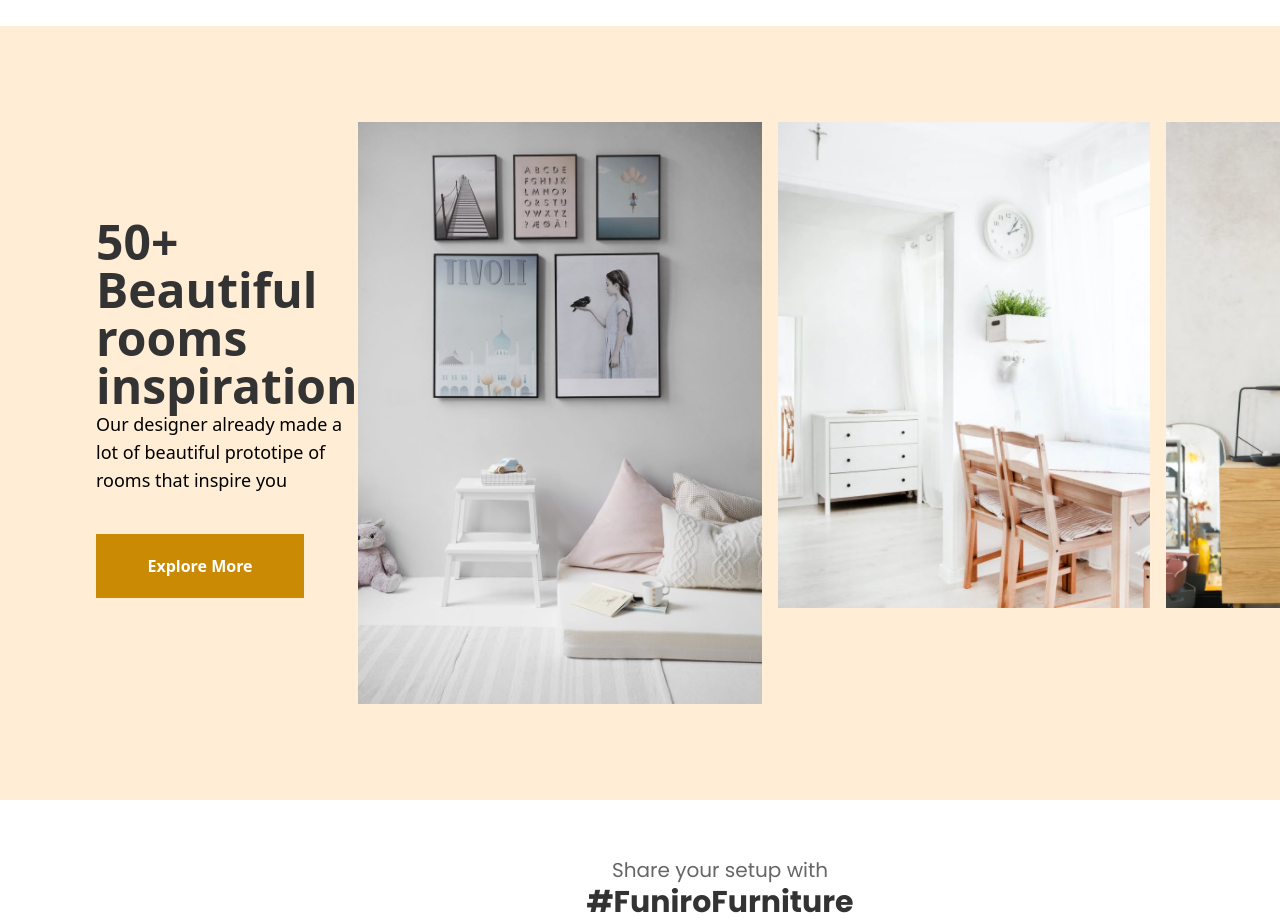
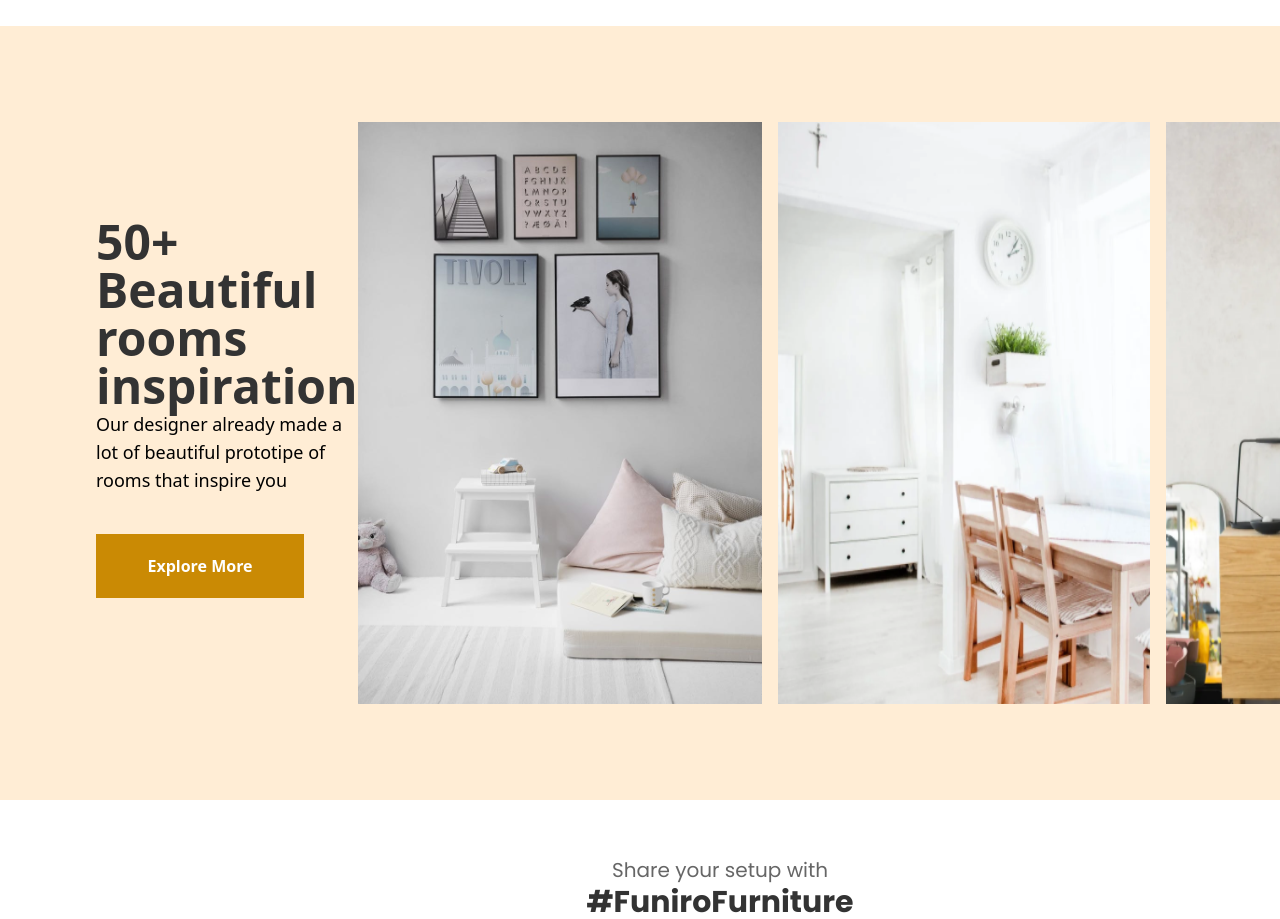
Before and after one commit to LizNgoNgoc/internetShop, a React (Create React App) app in the folder my-app/: page / in a window 1280 px wide. Shown: the part 2800-3719 px from the top of the page. Built offline with nearby package versions, Linux system fonts and the light colour scheme.

Commit message:
add styles in js files

```diff
--- a/my-app/src/Components/Header/Header.jsx
+++ b/my-app/src/Components/Header/Header.jsx
@@ -2,13 +2,8 @@ import { Link } from "react-router-dom"
 import ModalBasket from "../../Custom/ModalBasket/ModalBasket"
 import { useDispatch } from "react-redux"
 import { showModal } from "../../Redux/Slices/CustomFunctions"
+import { navs } from "./Settings"
 
-const navs = [
-    {title : 'Home', path: '/'},
-    {title : 'Shop', path: '/shop'},
-    {title : 'About', path: '/about'},
-    {title : 'Contact', path: '/contact'},
-]
 
 export default function Header() {
     const dispatch = useDispatch()
--- /dev/null
+++ b/my-app/src/Components/Header/Settings.js
@@ -0,0 +1,6 @@
+export const navs = [
+    {title : 'Home', path: '/'},
+    {title : 'Shop', path: '/shop'},
+    {title : 'About', path: '/about'},
+    {title : 'Contact', path: '/contact'},
+]
--- a/my-app/src/Components/HeaderShop/HeaderShop.jsx
+++ b/my-app/src/Components/HeaderShop/HeaderShop.jsx
@@ -1,5 +1,6 @@
 import ProductsItems from "../ProductsItems/ProductsItems"
 import Garantees from "../Garantees/Garantees"
+import { styleImg } from "./StyleShop"
 
 export default function HeaderShop() {
     return <section className="w-full mb-14 p-24 font-Poppins">
@@ -13,10 +14,10 @@ export default function HeaderShop() {
                 </div>
         </div>
         <div className="bg-[#F9F1E7] h-28 flex gap-28 px-44 items-center alighn-center">
-            <img src="./images/shopHeader/filter.png" className="w-[25px] h-[25px]" alt="img" />
+            <img src="./images/shopHeader/filter.png" className={styleImg} alt="img" />
             <p className="font-normal text-xl">Filter</p>
-            <img src="./images/shopHeader/cards_hum.png" className="w-[25px] h-[25px]" alt="img" />
-            <img src="./images/shopHeader/hum.png" className="w-[25px] h-[25px]" alt="img" />
+            <img src="./images/shopHeader/cards_hum.png" className={styleImg} alt="img" />
+            <img src="./images/shopHeader/hum.png" className={styleImg} alt="img" />
             <p className="font-normal text-xl">Showing 1–16 of 32 results</p>
         </div>
         <ProductsItems/>
--- /dev/null
+++ b/my-app/src/Components/HeaderShop/StyleShop.js
@@ -0,0 +1 @@
+export const styleImg = 'w-[25px] h-[25px]'
--- a/my-app/src/Components/ProductsItems/Products.js
+++ b/my-app/src/Components/ProductsItems/Products.js
@@ -6,3 +6,4 @@ export const links = [
 
 export const styleLinks = 'block bg-no-repeat text-white text-base font-semibold pl-[18px]'
 export const styleNumbers = 'bg-[#B88E2F] flex justify-center items-center font-normal text-white text-xl w-[60px] h-[60px] rounded-xl p-5'
+export const styleText = 'text-[#3A3A3A] font-semibold text-2xl'
--- a/my-app/src/Components/ProductsItems/ProductsItems.jsx
+++ b/my-app/src/Components/ProductsItems/ProductsItems.jsx
@@ -1,7 +1,7 @@
 import { arrProducts } from "../../Service/products"
 import { Link } from "react-router-dom"
 import './product.css'
-import { links, styleLinks, styleNumbers } from "./Products"
+import { links, styleLinks, styleNumbers, styleText } from "./Products"
 
 
 export default function ProductsItems() {
@@ -13,10 +13,10 @@ export default function ProductsItems() {
                         return <div className="flex flex-col relative gap-4 cardProduct" key={index}>
                             <img src={item.img} className='rounded-lg' alt="img" />
                             <div>
-                                <h4 className=" text-[#3A3A3A] font-semibold text-2xl">{item.name}</h4>
+                                <h4 className={styleText}>{item.name}</h4>
                                 <p className="font-medium text-base text-[#898989]">{item.cardDescription}</p>
                                 <div className="flex gap-4">
-                                    <span className=" text-[#3A3A3A] font-semibold text-2xl">Rp.{item.price}</span>
+                                    <span className={styleText}>Rp.{item.price}</span>
                                     <strike className="font-medium text-base text-[#898989]">Rp.{item.oldPrice}</strike>
                                 </div>
                             </div>
@@ -36,7 +36,6 @@ export default function ProductsItems() {
                     {[1,2,3,4].map((item, index, arr) => <Link key={index} className={styleNumbers}>
                             { arr.length === index + 1 ? 'Next' : item }
                         </Link>)}
-
                 </div>
             </div>
     </section>
--- a/my-app/src/Components/Rooms/Rooms.jsx
+++ b/my-app/src/Components/Rooms/Rooms.jsx
@@ -1,3 +1,6 @@
+import { arrRooms } from "./SettingsRooms"
+
+
 export default function Rooms() {
     return <section className="w-full bg-orange-100 mt-14 p-24 flex">
         <div className="h-96 w-1/3 mt-24">
@@ -6,15 +9,9 @@ export default function Rooms() {
             <button className="font-bold w-52 h-16 bg-yellow-600 mt-10 text-white">Explore More</button>
         </div>
         <div className="flex gap-4">
-            <div>
-                <img src="./images/rooms/slide1.png" alt="" />
-            </div>
-            <div>
-                <img src="./images/rooms/slide2.png" alt="" />
-            </div>
-            <div>
-                <img src="./images/rooms/slide3.png" alt="" />
-            </div>
+            {arrRooms.map((item,index) => {
+                return <img src={item.img} alt="pic" key={index} className={item.className} />
+            })}
         </div>
     </section>
 }
--- /dev/null
+++ b/my-app/src/Components/Rooms/SettingsRooms.js
@@ -0,0 +1,5 @@
+export const arrRooms = [
+    {img: "./images/rooms/slide1.png", className:''},
+    {img: "./images/rooms/slide2.png", className:''},
+    {img: "./images/rooms/slide3.png", className:''},
+]
--- a/my-app/src/Custom/ModalBasket/Basket.js
+++ b/my-app/src/Custom/ModalBasket/Basket.js
@@ -1 +1,2 @@
+export const styleModalSection = 'w-[417px] h-[746px] absolute top-7 right-2.5 p-[20px] z-10 bg-white font-Poppins'
 export const styleBasketBtn = 'border-[1px] border-black rounded-3xl text-[12px] text-black py-[6px] px-[30px]'
--- a/my-app/src/Custom/ModalBasket/ModalBasket.jsx
+++ b/my-app/src/Custom/ModalBasket/ModalBasket.jsx
@@ -1,13 +1,13 @@
 import { useDispatch, useSelector } from 'react-redux'
 import { showModal } from '../../Redux/Slices/CustomFunctions'
-import { styleBasketBtn } from './Basket'
+import { styleBasketBtn, styleModalSection } from './Basket'
 
 
 export default function ModalBasket() {
     const view = useSelector(state => state.funcSlice.modalActive)
     const dispatch = useDispatch()
 
-    return<section className={`w-[417px] h-[746px] absolute top-7 right-2.5 p-[20px] z-10 bg-white font-Poppins ${!view && 'hidden'}`}>
+    return<section className={`${styleModalSection} ${!view && 'hidden'}`}>
         <div className="flex gap-40 mb-6">
             <h3 className="font-semibold text-2xl">Shopping Cart</h3>
             <img src="./images/modal/closeBasket.png" className="w-7 cursor-pointer" alt="" onClick={() => dispatch(showModal())} />
@@ -35,6 +35,5 @@ export default function ModalBasket() {
             <button className={styleBasketBtn}>Checkout</button>
             <button className={styleBasketBtn}>Comparison</button>
         </div>
-
     </section>
 }
```
